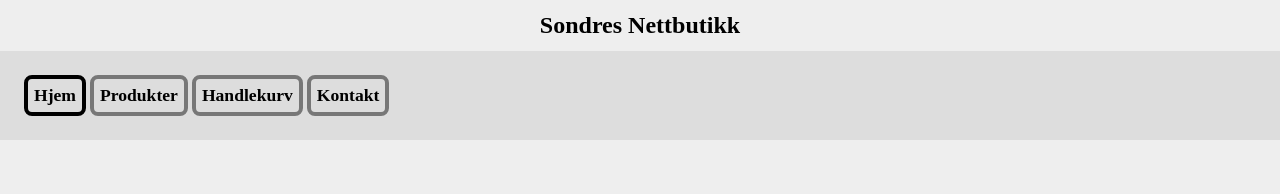
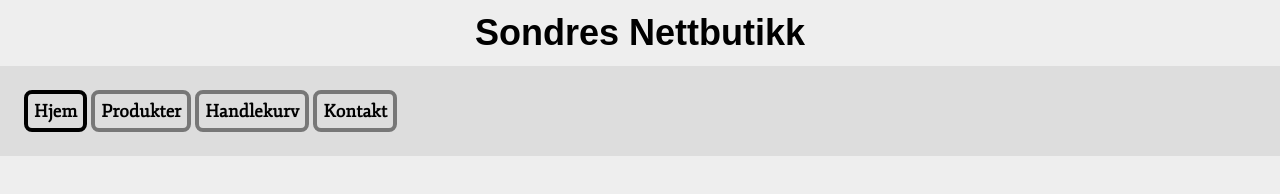
Before and after one commit to sonadro/Nettbutikk, a plain HTML site: page index.html in a window 1280 px wide. Drawn offline with Linux system fonts and the light colour scheme; a web font is replaced by a local one.

Commit message:
Session (11/10/2022)

```diff
--- a/CSS/index.css
+++ b/CSS/index.css
@@ -7,13 +7,13 @@
 
 @font-face {
     font-family: 'Fjord-One';
-    src: url('');
+    src: url('../Fonts/FjordOne/FjordOne-Regular.ttf');
     font-weight: 400;
 }
 
 @font-face {
     font-family: 'Maven-Pro';
-    src: url('');
+    src: url('../Fonts/MavenPro/MavenPro-Regular.ttf');
     font-weight: 400;
 }
 
@@ -22,12 +22,12 @@ body {
 }
 
 h1 {
-    font-size: 24px;
     padding: 0;
     margin: 12px 0px;
     text-align: center;
     display: block;
-    font-family: Alegreya;
+    font-family: 'Alegreya', Fallback, sans-serif;
+    font-size: 36px;
 }
 
 nav {
@@ -53,6 +53,7 @@ nav a {
     cursor: pointer;
     text-decoration: none;
     color: black;
+    font-family: 'Fjord-One', Fallback, sans-serif;
 }
 
 nav button:hover {
```
